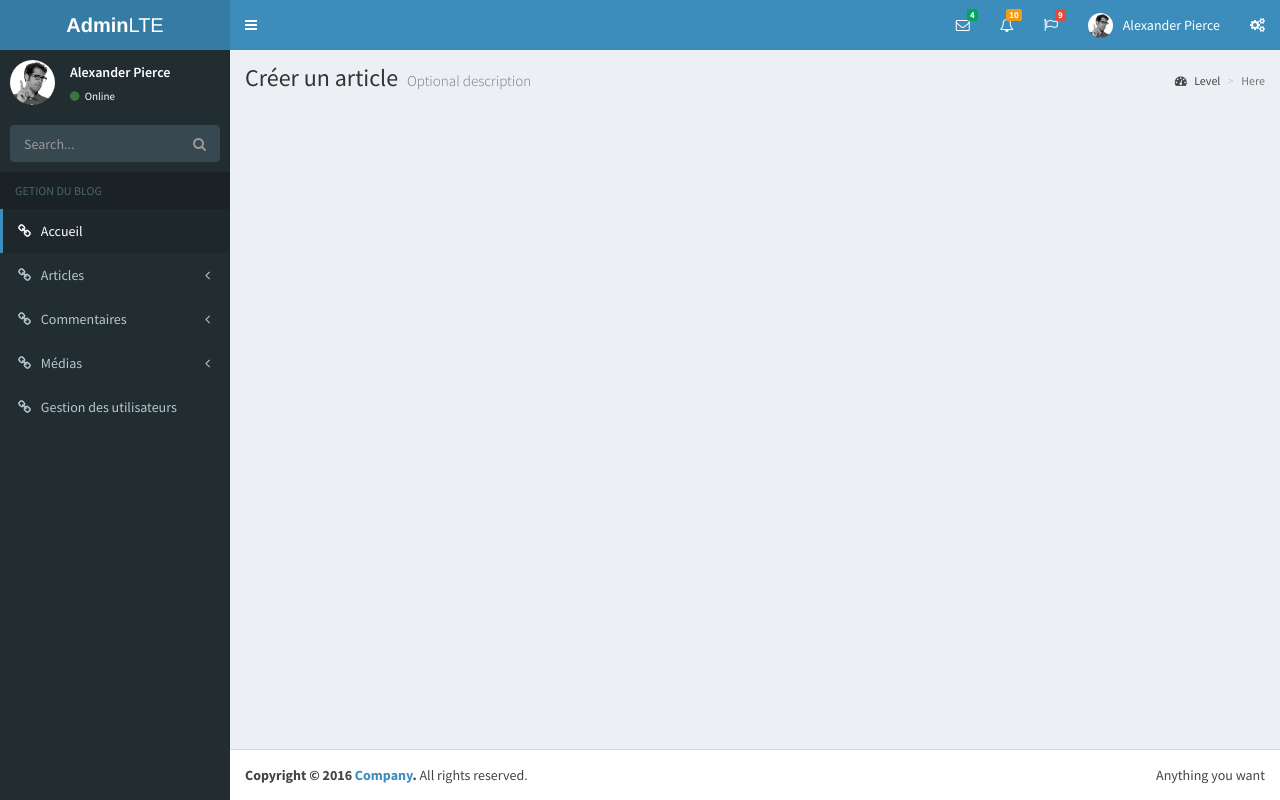
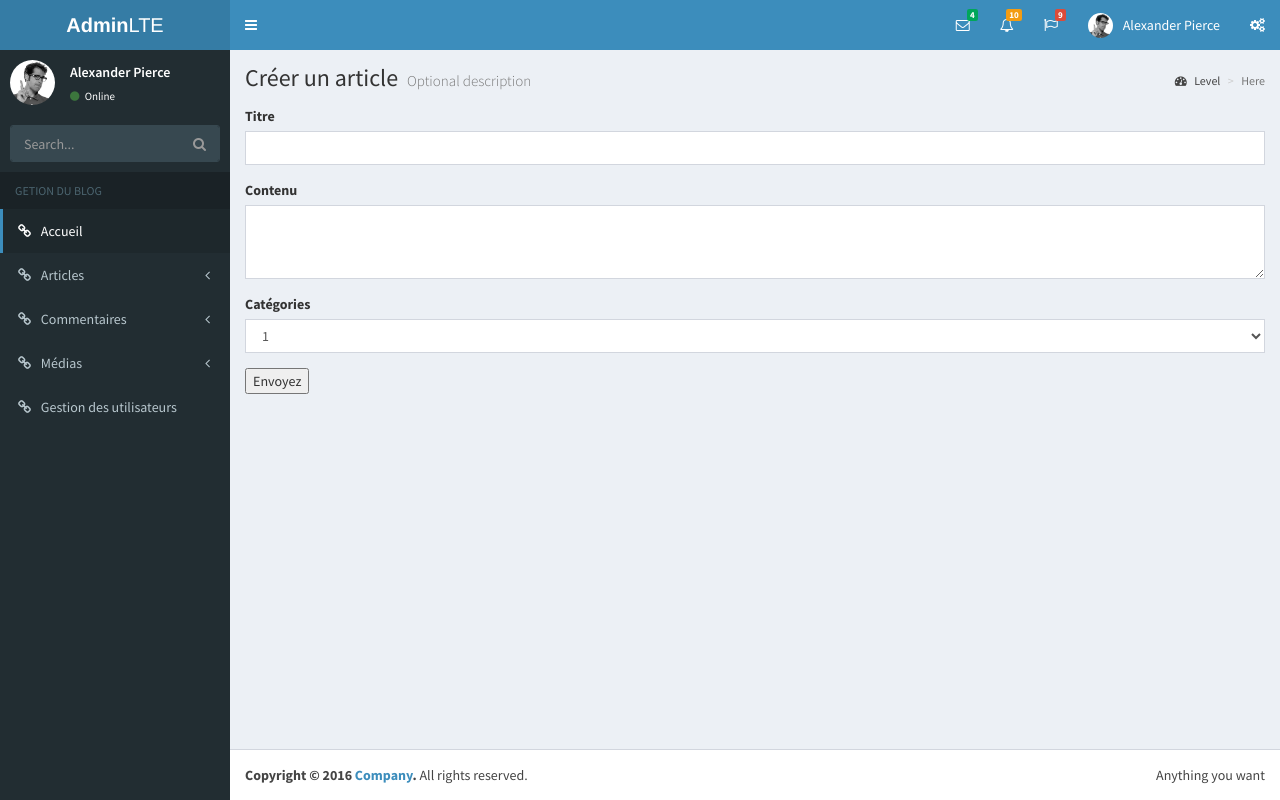
Before and after one commit to ExoHyb/theomartin.fr, a PHP site: page /aeush0904_creart.php in a window 1280 px wide. Run offline with PHP 8.4, Linux system fonts and the light colour scheme; some libraries are stand-ins or nearby versions.

Commit message:
Creation formulaire article

```diff
--- a/aeush0904_creart.php
+++ b/aeush0904_creart.php
@@ -19,6 +19,27 @@
 
       <!-- Your Page Content Here -->
 
+      <form>
+        <div class="form-group">
+          <label for="">Titre</label>
+          <input type="text" class="form-control" id="" placeholder="">
+        </div>
+        <div class="form-group">
+          <label for="">Contenu</label>
+          <textarea class="form-control" rows="3"></textarea>
+        </div>
+        <div class="form-group">
+          <label for="">Catégories</label>
+          <select class="form-control">
+            <option>1</option>
+            <option>2</option>
+            <option>3</option>
+            <option>4</option>
+            <option>5</option>
+          </select>
+        </div>
+        <button type="submit">Envoyez</button>
+      </form>
 
 
     </section>
--- a/css/sass/style.scss
+++ b/css/sass/style.scss
@@ -89,7 +89,7 @@ nav {
 .div-pack {
 	border: 1px solid #D6D6D6;
 	border-radius: 3px;
-	height: 30em;
+/* 	height: 30em; */
 }
 
 .desc-pack {
--- a/css/style.css
+++ b/css/style.css
@@ -90,7 +90,7 @@ nav a:hover {
 .div-pack {
   border: 1px solid #D6D6D6;
   border-radius: 3px;
-  height: 30em;
+  /* 	height: 30em; */
 }
 
 .desc-pack {
--- a/header.php
+++ b/header.php
@@ -4,6 +4,7 @@
           <meta charset="UTF-8">
           <title>Théo Martin - Développeur Front-End / Intégrateurs Web</title>
           <link rel="icon" type="image/png" href="favicon.png">
+          <meta content="width=device-width, initial-scale=1, maximum-scale=1, user-scalable=no" name="viewport">
           <link rel="stylesheet" href="bower_components/bootstrap/dist/css/bootstrap.min.css">
           <link rel="stylesheet" href="bower_components/bootstrap/dist/css/bootstrap-theme.min.css">
           <link rel="stylesheet" href="bower_components/font-awesome/css/font-awesome.min.css">
```
Also changed, not shown: 1 other file.
